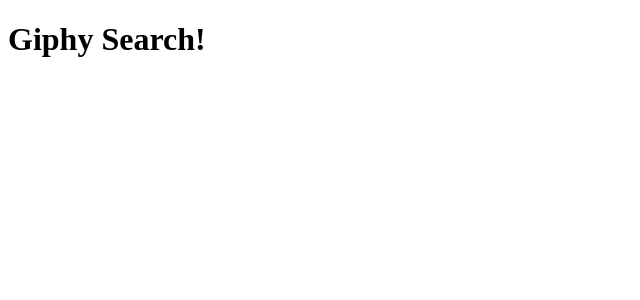
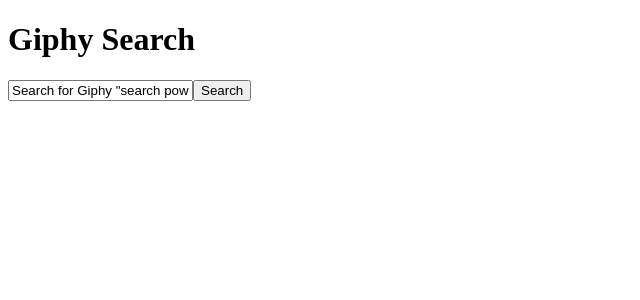
Before and after one commit to wiserryan/group-giphy-saga-project-generate, a React (Create React App) app: page / in a window 1280 px wide. Shown: the top 300 px of the page, without its empty margins (0-640 px from the left). Built offline with nearby package versions, Linux system fonts and the light colour scheme.

Commit message:
search with return is working but need to get the api key to work

```diff
--- a/src/components/App/App.js
+++ b/src/components/App/App.js
@@ -1,11 +1,19 @@
-import React from 'react';
+import { useState, useEffect } from 'react';
+import axios from 'axios';
+import Search from '../Search';
+function App () {
 
-function App(props) {
+
+
+
   return (
     <div>
-      <h1>Giphy Search!</h1>
+      <h1>Giphy Search</h1>
+      <Search />
+     {/* //<img src={gifUrl} /> */}
     </div>
   );
+
 }
 
-export default App;
+export default App
--- /dev/null
+++ b/src/components/Search.css
@@ -0,0 +1,7 @@
+.image-container {
+    display: flex;
+    flex-wrap: wrap;
+    justify-content: center;
+    align-items: center;
+    margin-top: 20px;
+  }
--- /dev/null
+++ b/src/components/Search.jsx
@@ -0,0 +1,50 @@
+
+import { useSelector, useDispatch } from 'react-redux';
+import { useState } from 'react';
+import { useHistory } from 'react-router-dom';
+import axios from 'axios'
+import './Search.css'
+
+function Search() {
+  const history = useHistory();
+  const dispatch = useDispatch();
+  const searchVal = useSelector(store => store.search);
+  const [gifUrls, setGifUrls] = useState([]);
+
+  const handleChange = (event) => {
+    const action = { type: 'SET_SEARCH', payload: event.target.value };
+    dispatch(action);
+  }
+
+
+    // axios.get(`https://api.giphy.com/v1/gifs/search?q=${searchVal}&api_key=${process.env.GIPHY_API_KEY}&limit=1`)
+    const handleSearch = () => {
+        axios.get(`https://api.giphy.com/v1/gifs/search?q=${searchVal}&api_key=f1Ob6ah9Q8L9izTbR4arrp4EgWvNVGt6&limit=15`)
+    .then(response => {
+        console.log(response.data);
+        const urls = response.data.data.map(gif => gif.images.downsized_medium.url);
+        setGifUrls(urls);
+      }).catch(error => {
+        console.log(error);
+        alert('Something went wrong!');
+      })
+  }
+
+  const handleInputClick = () => {
+    dispatch({ type: 'SET_SEARCH', payload: '' });
+  }
+
+  return (
+    <div>
+      <input id="input" name="search" value={searchVal} onChange={handleChange} onClick={handleInputClick} />
+      <button onClick={handleSearch}>Search</button>
+      <div className="image-container">
+        {gifUrls.map(url => (
+          <img key={url} src={url} alt="gif" width="300px" height="300px" />
+        ))}
+      </div>
+    </div>
+  )
+}
+
+export default Search;
--- a/src/index.js
+++ b/src/index.js
@@ -1,10 +1,37 @@
-import React from 'react';
-import ReactDOM from 'react-dom/client';
-import App from './components/App/App';
+import React from "react";
+import ReactDOM from "react-dom/client";
+import App from "./components/App/App";
+import { createStore, combineReducers, applyMiddleware } from "redux";
+import logger from "redux-logger";
+import { Provider } from "react-redux";
 
-const root = ReactDOM.createRoot(document.getElementById('root'));
+
+const search = (state = 'Search for Giphy "search powered by GIPHY" ', action) => {
+    // Always check the action.type before changing our value
+    if (action.type === 'SET_SEARCH') {
+        // This changes the value of our reducer
+        return action.payload;
+    }else if (action.type === 'CLEAR_FORM') {
+        return ('Search for Giphy "search powered by GIPHY" ');
+    }
+    // Value of our reducer remains unchanged
+    return state;
+}
+
+
+const storeInstance = createStore(
+  combineReducers({
+    // Other reducers go here
+    search,
+  }),
+  applyMiddleware(logger)
+);
+
+const root = ReactDOM.createRoot(document.getElementById("root"));
 root.render(
-    <React.StrictMode>
-        <App />
-    </React.StrictMode>
+  <React.StrictMode>
+    <Provider store={storeInstance}>
+      <App />
+    </Provider>
+  </React.StrictMode>
 );
```
Also changed, not shown: package.json (+7 -1 lines), 1 other file (tests, documents, lock files or other folders).
